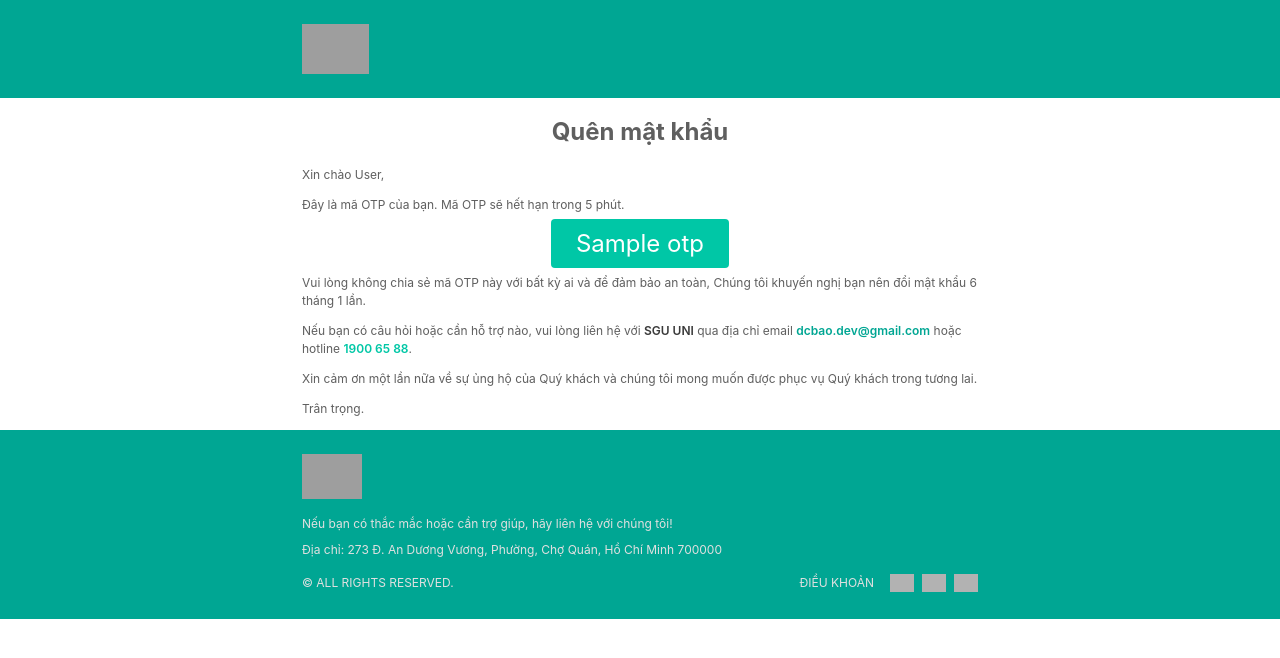
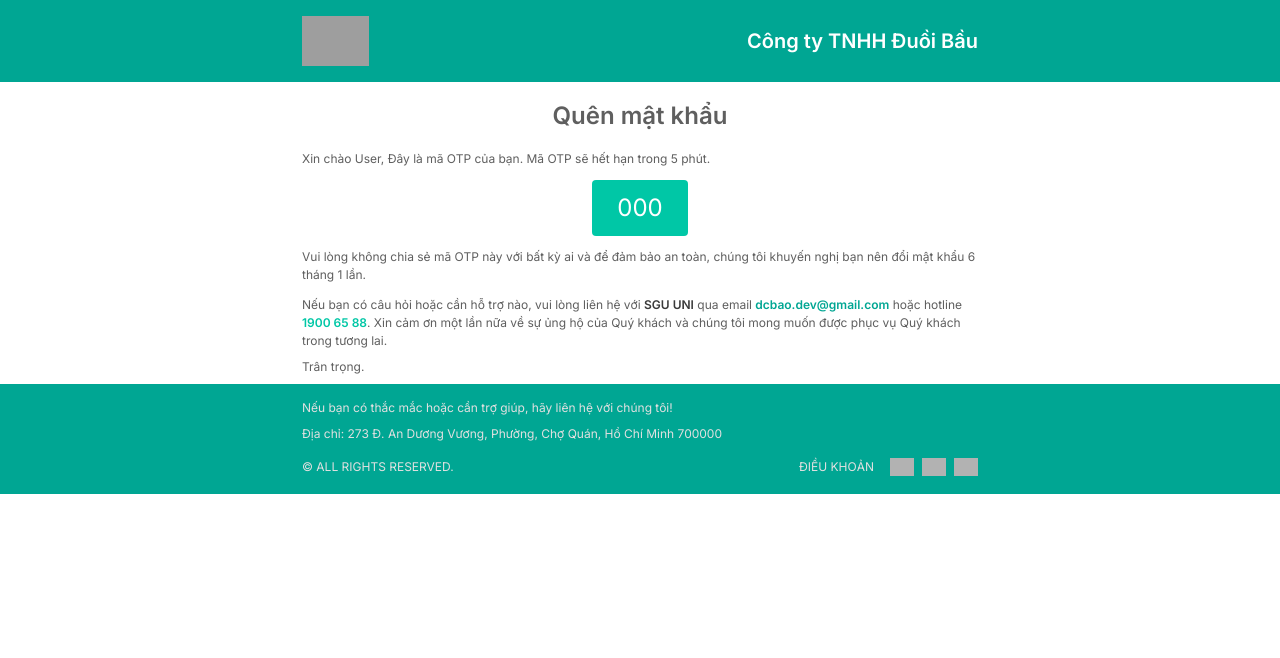
Before and after one commit to Canon-D2/app-api-aio, a Python web app: template app/assets/templates/email_otp.html in a window 1280 px wide. Shown: the top 658 px of the page. Run offline with Jinja, Linux system fonts and the light colour scheme; the template is opened without the code that fills it: most values are stand-ins (such as "Sample title", 1, 10 or a date in 2020); grey boxes are pictures that could not be loaded.

Commit message:
feature/send-mail-invoice

```diff
--- a/app/assets/templates/email_otp.html
+++ b/app/assets/templates/email_otp.html
@@ -1,173 +1,144 @@
 <!DOCTYPE html>
 <html lang="en" style="font-size: 10px">
 <head>
-    <meta http-equiv="Content-Type" content="text/html; charset=UTF-8" />
-    <meta name="viewport" content="width=device-width, initial-scale=1.0" />
-    <title><email-notice></email-notice></title>
-
-    <style type="text/css">
-      @media screen and (max-width: 768px) {
-        .mail-header {
-          font-size: 1.2rem !important;
-          margin-bottom: 1.6rem !important;
-        }
-
-        .mail-body {
-          padding: 1.2rem 0 !important;
-        }
-
-        .d-flex.f-wrap {
-          flex-direction: column;
-          align-items: flex-start !important;
-        }
-
-        .d-flex.f-wrap > .d-flex-item:not(:last-child) {
-          margin-bottom: 0.8rem;
-        }
-
-        table td {
-          padding: 0.8rem 0.8rem !important;
-        }
-
-        .header-customer {
-          font-size: 1.2rem !important;
-        }
-      }
-    </style>
-  </head>
-  <body
-    style="
+  <meta charset="UTF-8">
+  <meta name="viewport" content="width=device-width, initial-scale=1.0">
+  <style>
     @import url('https://fonts.googleapis.com/css2?family=Inter:wght@400;600&display=swap');
+    body {
       font-family: 'Inter', sans-serif;
       font-size: 1.2rem;
       margin: 0;
       padding: 0;
       box-sizing: border-box;
       line-height: 1.5;
-    "
-  >
-    <div class="header" style="background-color: #00A693; color: #fff; padding: 2.4rem 0;">
-  <div class="container" style="width: 100%; max-width: 70rem; margin: 0 auto; padding: 0 1.2rem; box-sizing: border-box">
-      <div class="header-ctn" style="display: flex; align-items: center; justify-content: space-between; gap: 1.2rem; padding: 0;">
-          <div class="header-logo" style="width: max-content; max-width: calc(100% * (4 / 8)); height: 5rem;  margin-top: auto; margin-bottom: auto; display: inline-block">
-              <a href="#" class="header-logo-link" style="display: block; width: 100%; height: 100%;">
-                  <img src="https://upload.wikimedia.org/wikipedia/commons/thumb/f/f1/Pornhub-logo.svg/2560px-Pornhub-logo.svg.png" alt="" style="width: 100%; height: 100%; object-fit: contain;">
-              </a>
-          </div>
-      </div>
-  </div>
-</div>
+      color: #5f5f5f;
+    }
+    a { text-decoration: none; }
 
-    <main class="main">
-      <div
-        class="container"
-        style="
+    .container {
       width: 100%;
       max-width: 70rem;
       margin: 0 auto;
       padding: 0 1.2rem;
       box-sizing: border-box;
-        "
-      >
-        <div class="mail-box" style="color: #5f5f5f">
-          <div
-            class="mail-body"
-            style="
+    }
+    .header, .footer {
+      background-color: #00A693;
+      color: #fff;
+      padding: 1.5rem 0;
+    }
+    .footer { color: #E0E0E0; font-size: 1.2rem; }
+    .header-logo img,
+    .footer-logo img {
+      width: 100%;
+      height: 100%;
+      object-fit: contain;
+    }
+    .mail-body { margin: 0 auto; font-size: 1.2rem; }
+    .mail-body h1 { text-align: center; }
+    .otp-code {
+      font-size: 18pt;
+      background: #00C7A6;
       margin: 0 auto;
-              font-size: 1.2rem;
-            "
-          >
-            <h1 style="text-align: center;">Qu&ecirc;n mật khẩu</h1>
-<p>Xin ch&agrave;o {{ fullname }},</p>
-<p>Đ&acirc;y l&agrave; m&atilde; OTP của bạn. M&atilde; OTP sẽ hết hạn trong 5 ph&uacute;t.</p>
-<p style="text-align: center;"><span style="font-size: 18pt; background: #00C7A6; margin: 0 auto; width: max-content; padding: 10px 25px; color: #fff; border-radius: 4px;">{{ otp }}</span></p>
-<p>Vui l&ograve;ng kh&ocirc;ng chia sẻ m&atilde; OTP n&agrave;y với bất kỳ ai v&agrave; để đảm bảo an to&agrave;n, Chúng tôi khuyến nghị bạn n&ecirc;n đổi mật khẩu 6 th&aacute;ng 1 lần.</p>
+      width: max-content;
+      padding: 10px 25px;
+      color: #fff;
+      border-radius: 4px;
+      display: block;
+      text-align: center;
+    }
+    .desc p { margin: 0 0 0.8rem 0; font-size: 1.2rem;}
+    .d-flex { display: flex; align-items: center; }
+    .f-wrap { flex-wrap: wrap; justify-content: space-between; }
+    .d-flex-item { display: inline-block; margin: auto 0; vertical-align: middle; }
+
+    .social-list {
+      display: flex;
+      align-items: center;
+      list-style: none;
+      margin: 0 0 0 0.8rem;
+      padding: 0;
+    }
+    .social-item {
+      width: 2.4rem;
+      height: 2.4rem;
+      margin-left: 0.8rem;
+    }
+    .social-item img {
+      width: 100%;
+      height: 100%;
+      object-fit: contain;
+      filter: brightness(0) invert(0.7);
+    }
+
+    @media screen and (max-width: 768px) {
+      .mail-header { font-size: 1.2rem; margin-bottom: 1.6rem; }
+      .mail-body { padding: 1.2rem 0; }
+      .d-flex.f-wrap { flex-direction: column; align-items: flex-start; }
+      .d-flex.f-wrap > .d-flex-item:not(:last-child) { margin-bottom: 0.8rem; }
+      table td { padding: 0.8rem !important; }
+      .header-customer { font-size: 1.2rem; }
+    }
+  </style>
+</head>
+<body>
+  <div class="header" style="background:#00A693; color:#fff; padding:1.6rem 0;">
+    <div class="container" style="max-width:70rem; margin:0 auto; padding:0 1.2rem;">
+      <table width="100%" cellpadding="0" cellspacing="0" border="0">
+        <tr>
+          <td style="vertical-align:middle;">
+            <a href="#"><img src="https://upload.wikimedia.org/wikipedia/commons/thumb/f/f1/Pornhub-logo.svg/2560px-Pornhub-logo.svg.png" alt="" style="height:5rem; display:block;"></a>
+          </td>
+          <td style="text-align:right; vertical-align:middle; font-size:2rem; font-weight:600;">
+            Công ty TNHH Đuồi Bầu
+          </td>
+        </tr>
+      </table>
     </div>
+  </div>
+
+  <main class="main">
+    <div class="container">
+      <div class="mail-box">
+        <div class="mail-body">
+          <h1>Quên mật khẩu</h1>
+          <p>Xin chào {{ fullname }}, Đây là mã OTP của bạn. Mã OTP sẽ hết hạn trong 5 phút.</p>
+          <span class="otp-code">{{ otp_code }}</span>
+          <p>Vui lòng không chia sẻ mã OTP này với bất kỳ ai và để đảm bảo an toàn, chúng tôi khuyến nghị bạn nên đổi mật khẩu 6 tháng 1 lần.</p>
+        </div>
+
         <div class="desc">
-  <p>
-    Nếu bạn có câu hỏi hoặc cần hỗ trợ nào, vui lòng liên hệ với
-    <span style="color: #3a3a3a; font-weight: 600">SGU UNI</span> qua địa chỉ
-    email
-    <a
-      href="mailto:dcbao.dev@gmail.com"
-      style="color: #00A693; font-weight: 600; text-decoration: none"
-      >dcbao.dev@gmail.com</a
-    >
-    hoặc hotline
-    <a
-      href="tel:19006588"
-      style="color: #00C7A6; font-weight: 600; text-decoration: none"
-      >1900 65 88</a
-    >.
-  </p>
-  <p>
-    Xin cảm ơn một lần nữa về sự ủng hộ của Quý khách và chúng tôi mong muốn
-    được phục vụ Quý khách trong tương lai.
-  </p>
+          <p>Nếu bạn có câu hỏi hoặc cần hỗ trợ nào, vui lòng liên hệ với <span style="color: #3a3a3a; font-weight: 600">SGU UNI</span> qua email <a href="mailto:dcbao.dev@gmail.com" style="color:#00A693;font-weight:600;">dcbao.dev@gmail.com</a> hoặc hotline <a href="tel:19006588" style="color:#00C7A6;font-weight:600;">1900 65 88</a>. Xin cảm ơn một lần nữa về sự ủng hộ của Quý khách và chúng tôi mong muốn được phục vụ Quý khách trong tương lai.</p>
           <p>Trân trọng.</p>
         </div>
       </div>
     </div>
+  </main>
+
+  <!-- Footer -->
+  <div class="footer">
+    <div class="container">
+      <!--
+      <div class="footer-logo" style="height:4.5rem; margin:0 auto 1.6rem; text-align:center;">
+        <a href="#"><img src="https://upload.wikimedia.org/wikipedia/commons/thumb/f/f1/Pornhub-logo.svg/2560px-Pornhub-logo.svg.png" alt="" style="height:100%; object-fit:contain;"></a>
       </div>
-    </main>
-    <div class="footer"
-    style="background-color: #00A693; font-size: 1.2rem; color: #E0E0E0; padding: 2.4rem 0;">
-    <div class="container"
-        style="width: 100%; max-width: 70rem; margin: 0 auto; padding: 0 1.2rem; box-sizing: border-box">
-        <div class="footer-logo"
-            style="width: max-content; max-width: calc(100% * (5 / 8)); height: 4.5rem; margin-bottom: 1.6rem;">
-            <a href="#" class="footer-logo-link" style="display: block; width: 100%; height: 100%;">
-                <img src="https://upload.wikimedia.org/wikipedia/commons/thumb/f/f1/Pornhub-logo.svg/2560px-Pornhub-logo.svg.png" alt=""
-                    style="height: 100%; object-fit: contain;">
-            </a>
+      -->
+      <div style="margin-bottom:1.2rem;">
+        <p style="margin:0; margin-bottom:0.8rem;">Nếu bạn có thắc mắc hoặc cần trợ giúp, hãy liên hệ với chúng tôi!</p>
+        <p style="margin:0;">Địa chỉ: 273 Đ. An Dương Vương, Phường, Chợ Quán, Hồ Chí Minh 700000</p>
       </div>
-        <div class="desc" style="margin-bottom: 1.2rem; display: inline-block;">
-            <p style="margin: 0; margin-bottom: 0.8rem;">Nếu bạn có thắc mắc hoặc cần trợ giúp, hãy
-                liên hệ với chúng tôi!</p>
-            <p style="margin: 0;">Địa chỉ: 273 Đ. An Dương Vương, Phường, Chợ Quán, Hồ Chí Minh 700000</p>
-        </div>
-        <div class="d-flex f-wrap"
-            style="display: flex; justify-content: space-between; align-items: center; text-transform: uppercase;">
-            <div class="d-flex-item"
-                style="margin-top: auto; margin-bottom: auto; display: inline-block; vertical-align: -webkit-baseline-middle;">
-                <p style="margin: 0;">
-                    © All rights reserved.
-                </p>
-            </div>
-            <div class="d-flex-item" style="margin-left: auto; display: inline-block; float: right">
-                <div class="d-flex" style="display: flex; align-items: center;">
-                    <div class="d-flex-item"
-                        style="margin-top: auto; margin-bottom: auto; display: inline-block; vertical-align: super;">
-                        <p style="margin: 0; display: inline-block;">
-                            ĐIỀU KHOẢN
-                        </p>
-                    </div>
-                    <div class="d-flex-item" style="display: inline-block;">
-                        <ul class="social-list"
-                            style="display: flex; align-items: center; margin: 0; margin-left: 0.8rem; list-style: none; padding: 0;">
-                            <li class="social-item"
-                                style="margin-left: 0.8rem; display: inline-block; width: 2.4rem; height: 2.4rem;"><a href="#"
-                                    style="display: flex; align-items: center; justify-content: center; width: 2.4rem; height: 2.4rem;"><img
-                                        src="https://mona.host/wp-content/uploads/2023/07/social-fb.png"
-                                        alt=""
-                                        style="width: 100%; height: 100%; object-fit: contain; filter: brightness(0) invert(0.7);"></a>
-                            </li>
-                            <li class="social-item"
-                                style="margin-left: 0.8rem; display: inline-block; width: 2.4rem; height: 2.4rem;"><a href="#"
-                                    style="display: flex; align-items: center; justify-content: center; width: 2.4rem; height: 2.4rem;"><img
-                                        src="https://mona.host/wp-content/uploads/2023/07/social-in.png"
-                                        alt=""
-                                        style="width: 100%; height: 100%; object-fit: contain; filter: brightness(0) invert(0.7);"></a>
-                            </li>
-                            <li class="social-item"
-                                style="margin-left: 0.8rem; display: inline-block; width: 2.4rem; height: 2.4rem;"><a href="#"
-                                    style="display: flex; align-items: center; justify-content: center; width: 2.4rem; height: 2.4rem;"><img
-                                        src="https://mona.host/wp-content/uploads/2023/07/soci.png"
-                                        alt=""
-                                        style="width: 100%; height: 100%; object-fit: contain; filter: brightness(0) invert(0.7);"></a>
-                            </li>
+
+      <div class="d-flex f-wrap" style="display:flex; justify-content:space-between; align-items:center; text-transform:uppercase;">
+        <div class="d-flex-item"><p style="margin:0;">© All rights reserved.</p></div>
+        <div class="d-flex-item" style="margin-left:auto;">
+          <div class="d-flex" style="display:flex; align-items:center;">
+            <div class="d-flex-item"><p style="margin:0;">ĐIỀU KHOẢN</p></div>
+            <ul class="social-list">
+              <li class="social-item"><a href="#"><img src="https://mona.host/wp-content/uploads/2023/07/social-fb.png" alt=""></a></li>
+              <li class="social-item"><a href="#"><img src="https://mona.host/wp-content/uploads/2023/07/social-in.png" alt=""></a></li>
+              <li class="social-item"><a href="#"><img src="https://mona.host/wp-content/uploads/2023/07/soci.png" alt=""></a></li>
             </ul>
-                    </div>
           </div>
         </div>
       </div>
--- a/app/modules/account/schemas.py
+++ b/app/modules/account/schemas.py
@@ -25,8 +25,3 @@ class ForgotPasswordRequest(BaseModel):
 
 class ForgotPasswordResponse(BaseModel):
     message: str
-
-class OTPDataEmail(BaseModel):
-    email: EmailStr
-    fullname: str
-    otp: str
```
Also changed, not shown: app/assets/templates/email_invoice.html (+70 -58 lines), app/modules/account/services.py (+7 -7 lines), app/modules/invoices/schemas.py (+15 -0 lines), app/modules/invoices/services.py (+16 -1 lines), worker/emails/controllers.py (+4 -3 lines), worker/emails/rabbitmq.py (+13 -22 lines), worker/emails/services.py (+34 -22 lines). Lines whose indentation alone changed are shown as unchanged.
